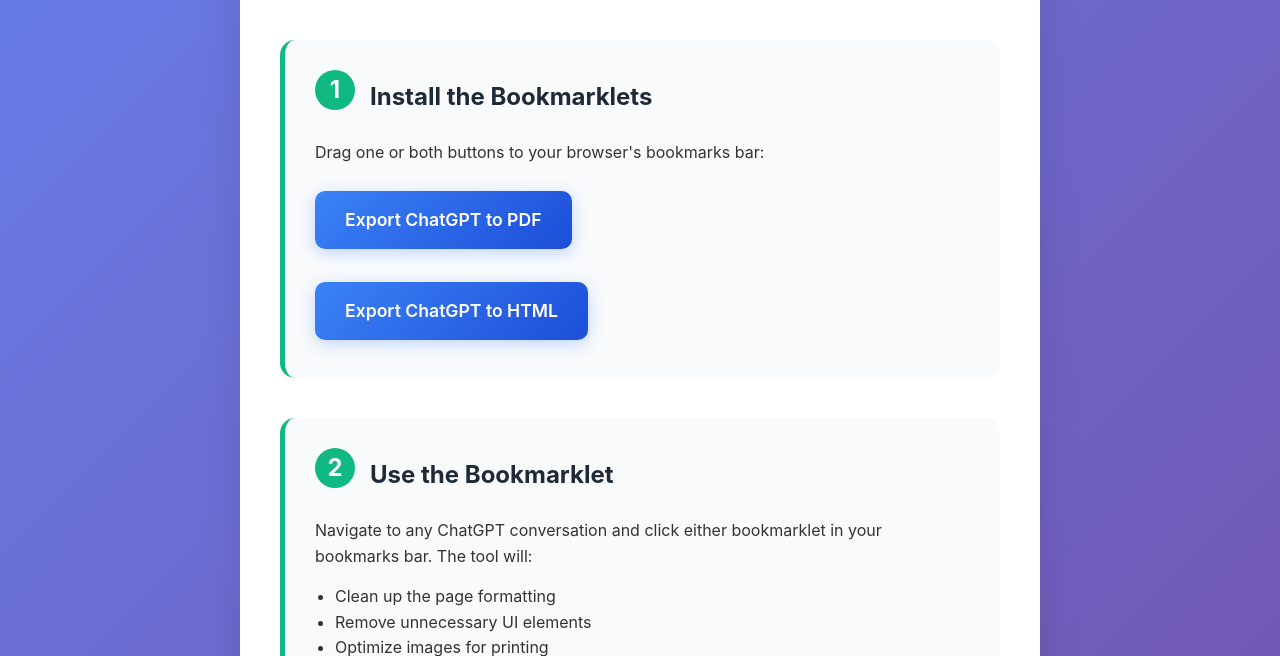
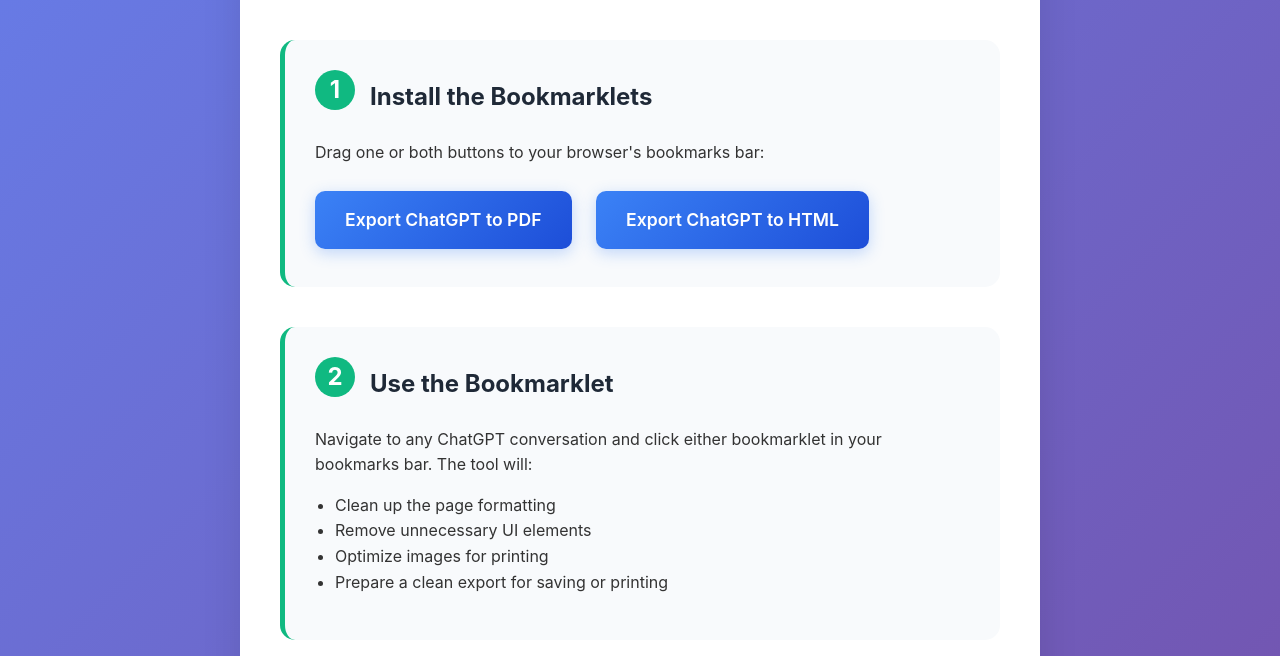
Before and after one commit to ediril/chatgpt-exporter, a PHP site: page / in a window 1280 px wide. Shown: the part 205-861 px from the top of the page. Run offline with PHP 8.4, Linux system fonts and the light colour scheme.

Commit message:
put bookmarklet buttons side by side

```diff
--- a/index.php
+++ b/index.php
@@ -124,6 +124,7 @@
             color: white;
             text-decoration: none;
             padding: 15px 30px;
+            margin-right: 20px;
             border-radius: 10px;
             font-weight: 600;
             font-size: 1.1rem;
@@ -301,7 +302,6 @@
                 <a href="<?php echo htmlspecialchars(trim($bookmarkletCode)); ?>" class="bookmarklet">
                      Export ChatGPT to PDF
                 </a>
-                <br><br>
                 <?php
                 $bookmarkletHtmlCode = @file_get_contents(__DIR__ . '/dist/html_bookmarklet.js');
                 ?>
```
